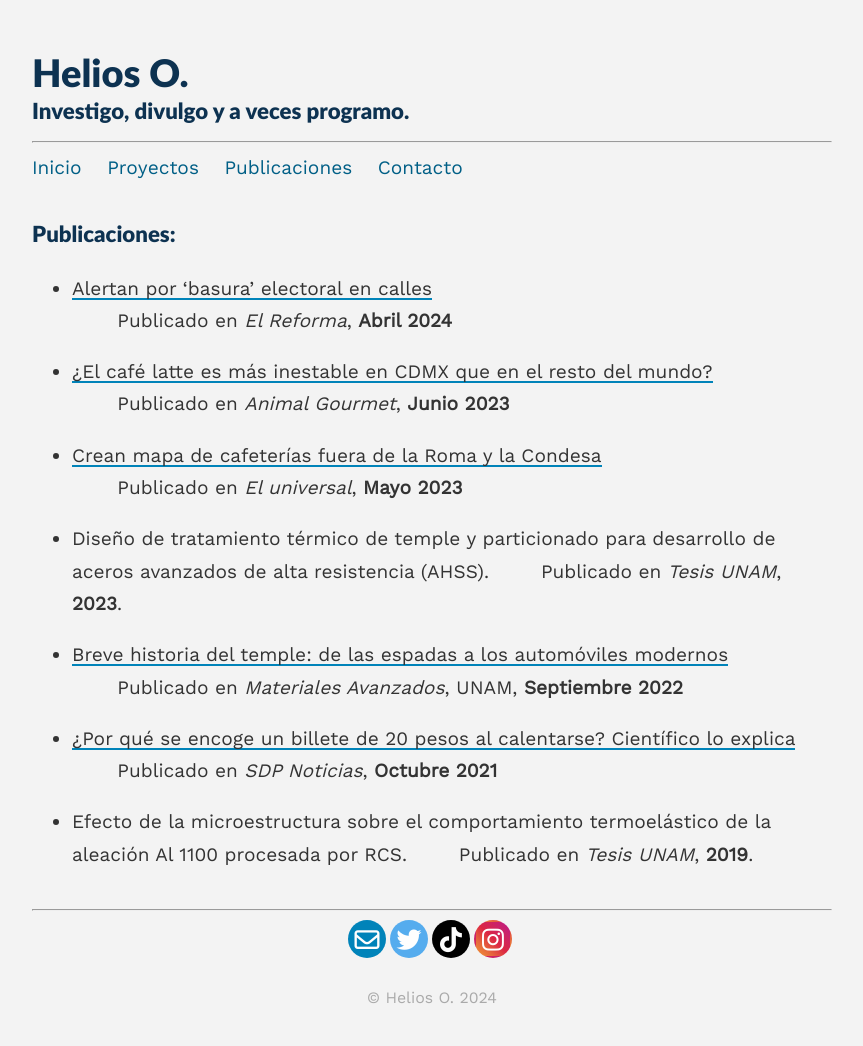
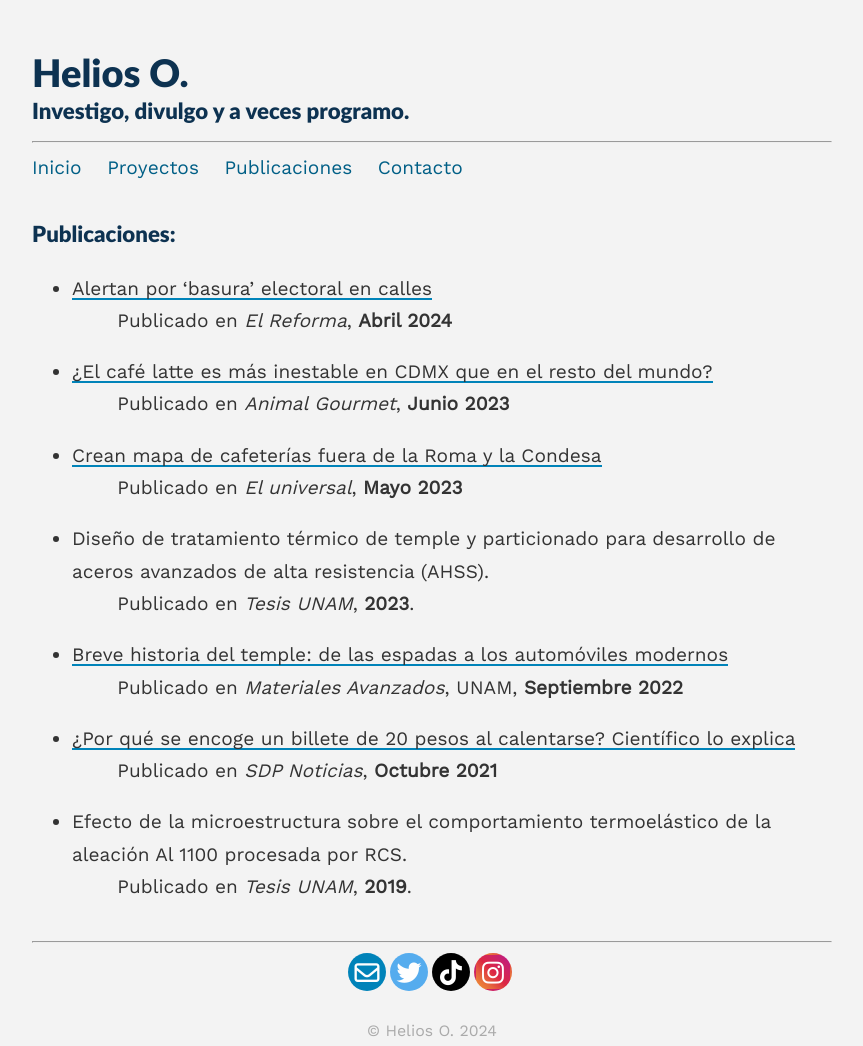
Before and after one commit to Heliouz/Heliouz.github.io, a Jekyll site: the page built from _pages/pubs.md, in a window 1280 px wide. Shown: the whole page, without its empty margins (208-1071 px from the left). Built offline with Jekyll 4.4.1, drawn with Linux system fonts in a browser that asks for light colours; before the commit the page ends 1014 px from its top, so only the background shows below that.

Commit message:
Update pubs.md

```diff
--- a/_pages/pubs.md
+++ b/_pages/pubs.md
@@ -21,7 +21,7 @@
 &nbsp;&nbsp;&nbsp;&nbsp;&nbsp;&nbsp; Publicado en _El universal_, **Mayo 2023**
 
 
-- Diseño de tratamiento térmico de temple y particionado para desarrollo de aceros avanzados de alta resistencia (AHSS). &nbsp;&nbsp;&nbsp;&nbsp;&nbsp;&nbsp; Publicado en _Tesis UNAM_, **2023**.
+- Diseño de tratamiento térmico de temple y particionado para desarrollo de aceros avanzados de alta resistencia (AHSS). <br> &nbsp;&nbsp;&nbsp;&nbsp;&nbsp;&nbsp; Publicado en _Tesis UNAM_, **2023**.
 
 
 - [Breve historia del temple: de las espadas a los automóviles modernos](https://upcommons.upc.edu/handle/2117/375173){:target="_blank"}
@@ -32,4 +32,4 @@
 &nbsp;&nbsp;&nbsp;&nbsp;&nbsp;&nbsp; Publicado en _SDP Noticias_, **Octubre 2021**
 
 
-- Efecto de la microestructura sobre el comportamiento termoelástico de la aleación Al 1100 procesada por RCS. &nbsp;&nbsp;&nbsp;&nbsp;&nbsp;&nbsp; Publicado en _Tesis UNAM_, **2019**.
+- Efecto de la microestructura sobre el comportamiento termoelástico de la aleación Al 1100 procesada por RCS. <br> &nbsp;&nbsp;&nbsp;&nbsp;&nbsp;&nbsp; Publicado en _Tesis UNAM_, **2019**.
```
